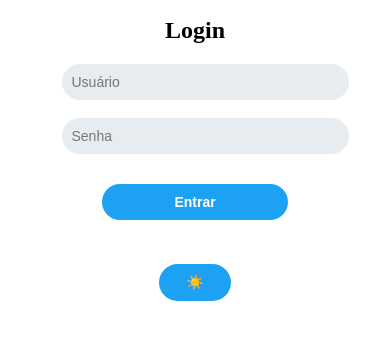
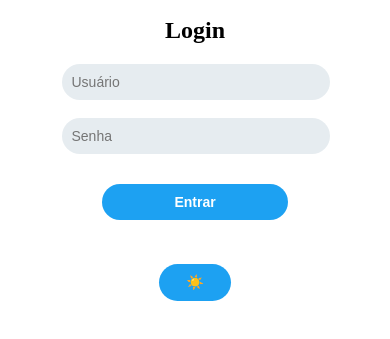
Before and after one commit to PedroHGaspar/teste-front-end, a plain HTML site: page index.html in a window 390 px wide. Shown: the part 167-506 px from the top of the page. Drawn offline with nearby package versions, Linux system fonts and the light colour scheme.

Commit message:
responsive adjust

```diff
--- a/style.css
+++ b/style.css
@@ -61,6 +61,7 @@ form {
     background-color: #e6ecf0;
     font-size: 14px;
     color: #000;
+    width: 93%;
 }
 
 .inputSubmit {
```
